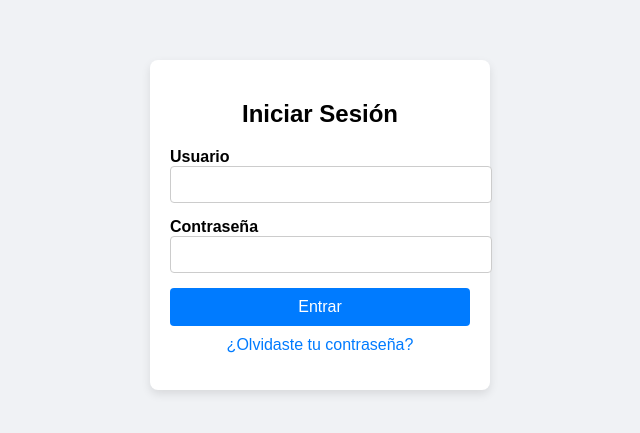
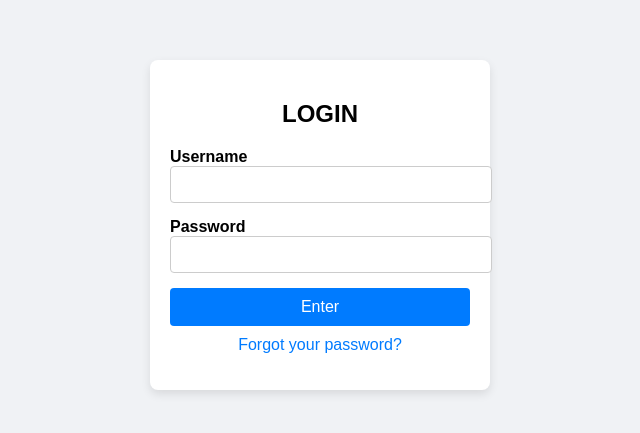
Before and after one commit to daniasefa/TEST, a plain HTML site: page index.html in a window 1280 px wide. Shown: the part 175-608 px from the top of the page, without its empty margins (320-960 px from the left). Drawn offline with Linux system fonts and the light colour scheme.

Commit message:
index en ingles

```diff
--- a/index.html
+++ b/index.html
@@ -3,23 +3,23 @@
 <head>
     <meta charset="UTF-8">
     <meta name="viewport" content="width=device-width, initial-scale=1.0">
-    <title>Inicio de Sesión</title>
+    <title>Login</title>
     <link rel="stylesheet" href="styles.css">
 </head>
 <body>
     <div class="login-container">
         <form class="login-form">
-            <h2>Iniciar Sesión</h2>
+            <h2>LOGIN</h2>
             <div class="input-group">
-                <label for="username">Usuario</label>
+                <label for="username">Username</label>
                 <input type="text" id="username" name="username" required>
             </div>
             <div class="input-group">
-                <label for="password">Contraseña</label>
+                <label for="password">Password</label>
                 <input type="password" id="password" name="password" required>
             </div>
-            <button type="submit">Entrar</button>
-            <p class="forgot-password"><a href="#">¿Olvidaste tu contraseña?</a></p>
+            <button type="submit">Enter</button>
+            <p class="forgot-password"><a href="#">Forgot your password?</a></p>
         </form>
     </div>
 </body>
```
